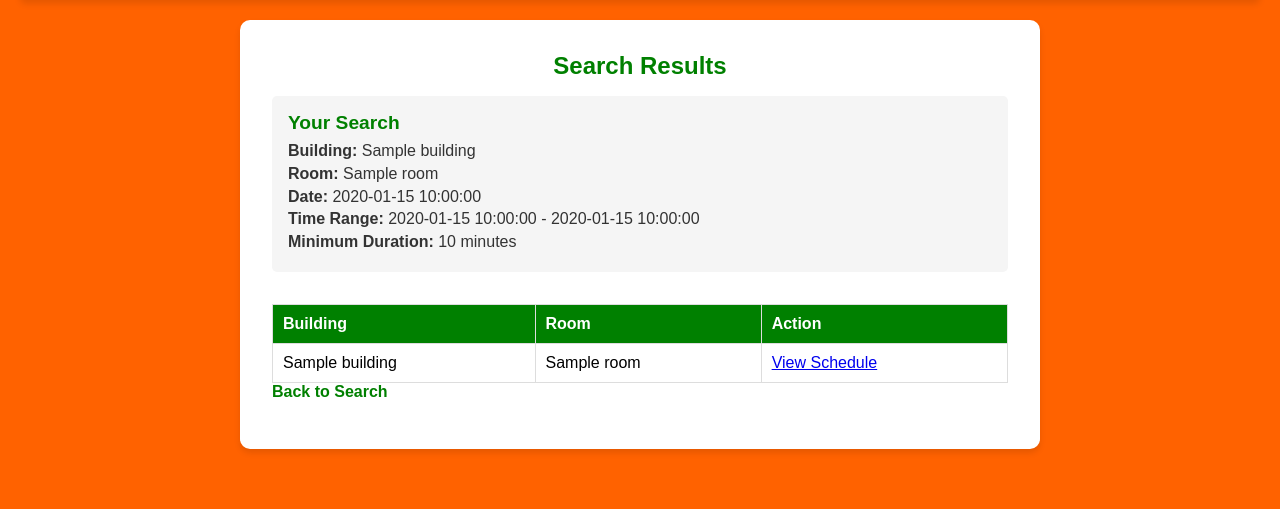
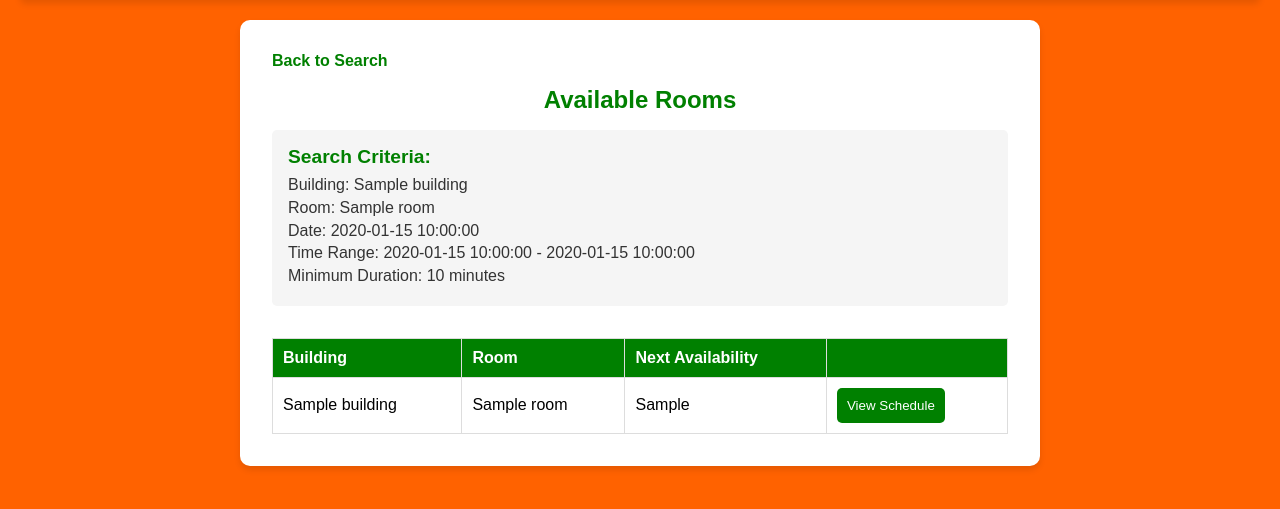
Before and after one commit to colbycade/UTDRoomFinder, a Flask app: template templates/results.html in a window 1280 px wide. Shown: the part 68-577 px from the top of the page. Run offline with Flask 3, Linux system fonts and the light colour scheme; the template is opened without the code that fills it: most values are stand-ins (such as "Sample title", 1, 10 or a date in 2020).

Commit message:
show next availability

```diff
--- a/app.py
+++ b/app.py
@@ -1,17 +1,34 @@
-from flask import Flask, render_template, request, jsonify
-from mock_db import get_all_rooms, get_room, get_buildings, get_rooms_by_building, add_event, remove_user_event, cancel_event, uncancel_event, get_rooms_with_sufficient_gap
+from flask import Flask, render_template, request, jsonify, url_for
+from mock_db import get_all_rooms, get_room, get_buildings, get_rooms_by_building, add_event, remove_user_event, cancel_event, uncancel_event, get_rooms_with_sufficient_gap, get_next_availability_on_date, to_minutes
 from datetime import datetime
 
 app = Flask(__name__)
 
-# PAGES
 # Home page with search form
 @app.route('/')
 def search():
     today = datetime.now().strftime('%Y-%m-%d')
     buildings = get_buildings()
     building_to_rooms = get_rooms_by_building()
-    return render_template('search.html', today=today, buildings=buildings, building_to_rooms=building_to_rooms)
+
+    # Get query parameters to pre-fill the form
+    building = request.args.get('building', 'Any Building')
+    room = request.args.get('room', 'Any Room Number')
+    date = request.args.get('date', today)
+    start_time = request.args.get('start_time', '')
+    end_time = request.args.get('end_time', '')
+    duration = request.args.get('duration', '')
+
+    return render_template('search.html',
+                         today=today,
+                         buildings=buildings,
+                         building_to_rooms=building_to_rooms,
+                         selected_building=building,
+                         selected_room=room,
+                         selected_date=date,
+                         selected_start_time=start_time,
+                         selected_end_time=end_time,
+                         selected_duration=duration)
 
 # Search results page
 @app.route('/results', methods=['POST'])
@@ -23,7 +40,51 @@ def search_results():
     end_time = request.form.get('end_time')
     duration = request.form.get('duration')
 
-    # If a specific room is selected, redirect to its schedule page
+    # Validate that a date is selected
+    if not date:
+        return render_template('results.html', rooms=[], criteria={
+            "building": building,
+            "room": room,
+            "date": date,
+            "start_time": start_time or "00:00",
+            "end_time": end_time or "23:59",
+            "duration": duration,
+            "error": "Please select a date"
+        })
+
+    # Validate start time is before end time if both are provided
+    if start_time and end_time:
+        try:
+            start_minutes = to_minutes(start_time)
+            end_minutes = to_minutes(end_time)
+            print(f"Validating times: start_time={start_time} ({start_minutes} minutes), end_time={end_time} ({end_minutes} minutes)")  # Debugging
+            if start_minutes >= end_minutes:
+                print("Validation failed: Start time is not before end time")  # Debugging
+                return render_template('results.html', rooms=[], criteria={
+                    "building": building,
+                    "room": room,
+                    "date": date,
+                    "start_time": start_time,
+                    "end_time": end_time,
+                    "duration": duration,
+                    "error": "Start time must be before end time"
+                })
+        except ValueError as e:
+            print(f"Error parsing times: {e}")  # Debugging
+            return render_template('results.html', rooms=[], criteria={
+                "building": building,
+                "room": room,
+                "date": date,
+                "start_time": start_time,
+                "end_time": end_time,
+                "duration": duration,
+                "error": "Invalid time format"
+            })
+
+    # Find rooms with sufficient gaps
+    rooms = get_rooms_with_sufficient_gap(building, date, start_time, end_time, duration)
+
+    # If a specific room is selected, filter the rooms list to only include that room
     if building != "Any Building" and room != "Any Room Number":
         room_data = get_room(building, room)
         if not room_data:
@@ -36,11 +97,31 @@ def search_results():
                 "duration": duration,
                 "error": "Room not found"
             })
-        return render_template('schedule.html', building=building, room=room, today=date or datetime.now().strftime('%Y-%m-%d'))
+        # Filter rooms to only include the selected room
+        rooms = [r for r in rooms if r['building'] == building and r['room'] == room]
 
-    # Otherwise, find rooms with sufficient gaps
-    rooms = get_rooms_with_sufficient_gap(building, date, start_time, end_time, duration)
-    return render_template('results.html', rooms=rooms, criteria={
+    # Compute next availability for each room on the specified date
+    rooms_with_availability = []
+    for room_item in rooms:
+        next_slot = get_next_availability_on_date(
+            room_item['building'],
+            room_item['room'],
+            date,
+            start_time or "00:00",
+            end_time or "23:59",
+            duration
+        )
+        room_data = {
+            'building': room_item['building'],
+            'room': room_item['room'],
+            'next_availability': next_slot if next_slot else "Not available today"
+        }
+        rooms_with_availability.append(room_data)
+
+    # Debug the value of room before setting criteria
+    print(f"Setting criteria.room to: {room} (type: {type(room)})")
+
+    return render_template('results.html', rooms=rooms_with_availability, criteria={
         "building": building,
         "room": room,
         "date": date,
@@ -49,19 +130,7 @@ def search_results():
         "duration": duration
     })
 
-# Schedule page
-@app.route('/schedule/<building>/<room>')
-def schedule(building, room):
-    today = datetime.now().strftime('%Y-%m-%d')
-    return render_template('schedule.html', building=building, room=room, today=today)
-
-# Campus Map page
-@app.route('/map')
-def map():
-    return render_template('map.html')
-
-# API CALLS
-# Room schedule
+# Room schedule (API call)
 @app.route('/api/schedule/<building>/<room>')
 def get_schedule(building, room):
     room_data = get_room(building, room)
@@ -69,7 +138,33 @@ def get_schedule(building, room):
         return jsonify(room_data['schedule'])
     return jsonify({"error": "Room not found"}), 404
 
-# Report change
+# Schedule page
+@app.route('/schedule/<building>/<room>')
+def schedule(building, room):
+    today = datetime.now().strftime('%Y-%m-%d')
+    # Ensure search_criteria is always provided
+    search_criteria = request.args.to_dict()
+    if not search_criteria:
+        search_criteria = {
+            'building': building,
+            'room': room,
+            'date': today,
+            'start_time': '',
+            'end_time': '',
+            'duration': ''
+        }
+    return render_template('schedule.html',
+                         building=building,
+                         room=room,
+                         today=today,
+                         search_criteria=search_criteria)
+
+# Campus Map page
+@app.route('/map')
+def map():
+    return render_template('map.html')
+
+# Report error (API call)
 @app.route('/api/report', methods=['POST'])
 def report_error():
     room = request.form.get('room')
--- a/static/css/style.css
+++ b/static/css/style.css
@@ -372,3 +372,24 @@ button:hover {
         padding: 0.5rem;
     }
 }
+
+.date-selector {
+    display: flex;
+    align-items: center;
+    gap: 0.5em;
+    margin-bottom: 1em;
+}
+
+.date-selector input[type="date"] {
+    padding: 0.5em;
+    border: 1px solid #ddd;
+    border-radius: 3px;
+}
+
+.date-selector button {
+    background-color: #28a745;
+}
+
+.date-selector button:hover {
+    background-color: #218838;
+}
--- a/static/js/script.js
+++ b/static/js/script.js
@@ -8,6 +8,13 @@ document.addEventListener('DOMContentLoaded', () => {
     const reportMissingEvent = document.getElementById('report-missing-event');
     if (reportMissingEvent) {
         reportMissingEvent.addEventListener('click', () => showReportDialog(null, 'add-missing'));
+    }
+
+    const prevDayButton = document.getElementById('prev-day');
+    const nextDayButton = document.getElementById('next-day');
+    if (prevDayButton && nextDayButton) {
+        prevDayButton.addEventListener('click', () => changeDate(-1));
+        nextDayButton.addEventListener('click', () => changeDate(1));
     }
 });
 
@@ -42,6 +49,16 @@ async function loadSchedule() {
     document.querySelectorAll('.report-change').forEach(button => {
         button.addEventListener('click', () => showReportDialog(button));
     });
+}
+
+// Function to change the date by a given number of days and reload the schedule
+function changeDate(days) {
+    const dateInput = document.getElementById('schedule-date');
+    const currentDate = new Date(dateInput.value);
+    currentDate.setDate(currentDate.getDate() + days);
+    const newDate = currentDate.toISOString().split('T')[0]; // Format as YYYY-MM-DD
+    dateInput.value = newDate;
+    loadSchedule();
 }
 
 function showReportDialog(button, mode = 'report') {
--- a/templates/results.html
+++ b/templates/results.html
@@ -1,40 +1,48 @@
 {% extends "base.html" %}
 {% block content %}
-    <h2>Search Results</h2>
+    <div class="back-link">
+        <a href="{{ url_for('search') }}">Back to Search</a>
+    </div>
+    <h2>Available Rooms</h2>
     <div class="search-criteria">
-        <h3>Your Search</h3>
-        <p><strong>Building:</strong> {{ criteria.building }}</p>
-        <p><strong>Room:</strong> {{ criteria.room }}</p>
-        <p><strong>Date:</strong> {{ criteria.date }}</p>
-        <p><strong>Time Range:</strong> {{ criteria.start_time }} - {{ criteria.end_time }}</p>
-        <p><strong>Minimum Duration:</strong> {{ criteria.duration }} minutes</p>
+        <h3>Search Criteria:</h3>
+        <p>Building: {{ criteria.building }}</p>
+        <p>Room: {{ criteria.room }}</p>
+        <p>Date: {{ criteria.date }}</p>
+        <p>Time Range: {{ criteria.start_time }} - {{ criteria.end_time }}</p>
+        <p>Minimum Duration: {{ criteria.duration }} minutes</p>
         {% if criteria.error %}
-            <p><strong>Error:</strong> {{ criteria.error }}</p>
+            <p style="color: red;">{{ criteria.error }}</p>
         {% endif %}
     </div>
-    {% if not criteria.error and rooms %}
     <table class="results-table">
         <thead>
             <tr>
                 <th>Building</th>
                 <th>Room</th>
-                    <th>Action</th>
+                <th>Next Availability</th>
+                <th></th>
             </tr>
         </thead>
         <tbody>
+            {% if rooms %}
                 {% for room in rooms %}
                     <tr>
                         <td>{{ room.building }}</td>
                         <td>{{ room.room }}</td>
+                        <td>{{ room.next_availability }}</td>
                         <td>
-                            <a href="{{ url_for('schedule', building=room.building, room=room.room) }}">View Schedule</a>
+                            <button class="view-schedule-btn" onclick="window.location.href=`{{ url_for('schedule', building=room.building, room=room.room, building_search=criteria.building, room_search=criteria.room, date=criteria.date, start_time=criteria.start_time, end_time=criteria.end_time, duration=criteria.duration) }}`">
+                                View Schedule
+                            </button>
                         </td>
                     </tr>
                 {% endfor %}
+            {% else %}
+                <tr>
+                    <td colspan="4">No rooms available matching your criteria.</td>
+                </tr>
+            {% endif %}
         </tbody>
     </table>
-    {% endif %}
-    <div class="back-link">
-        <a href="{{ url_for('search') }}">Back to Search</a>
-    </div>
 {% endblock %}
```
Also changed, not shown: mock_db.py (+18 -3 lines), templates/schedule.html (+10 -2 lines), templates/search.html (+32 -9 lines). Lines whose indentation alone changed are shown as unchanged.
